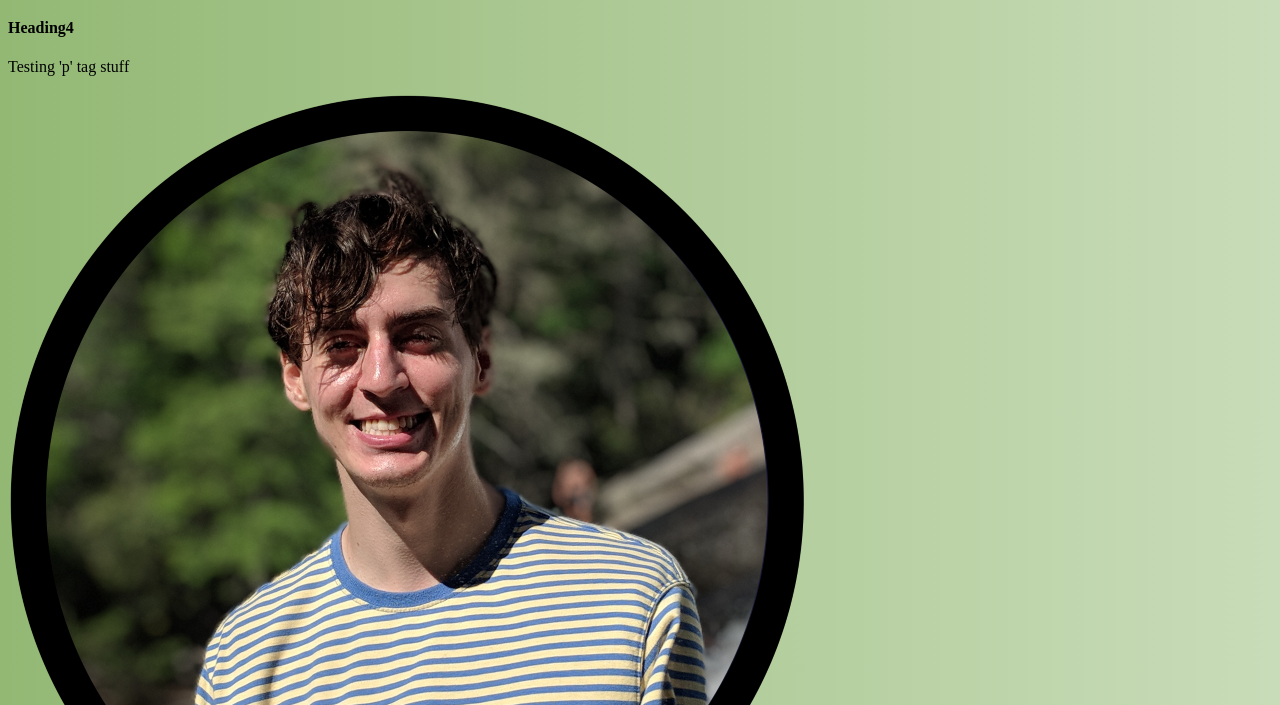
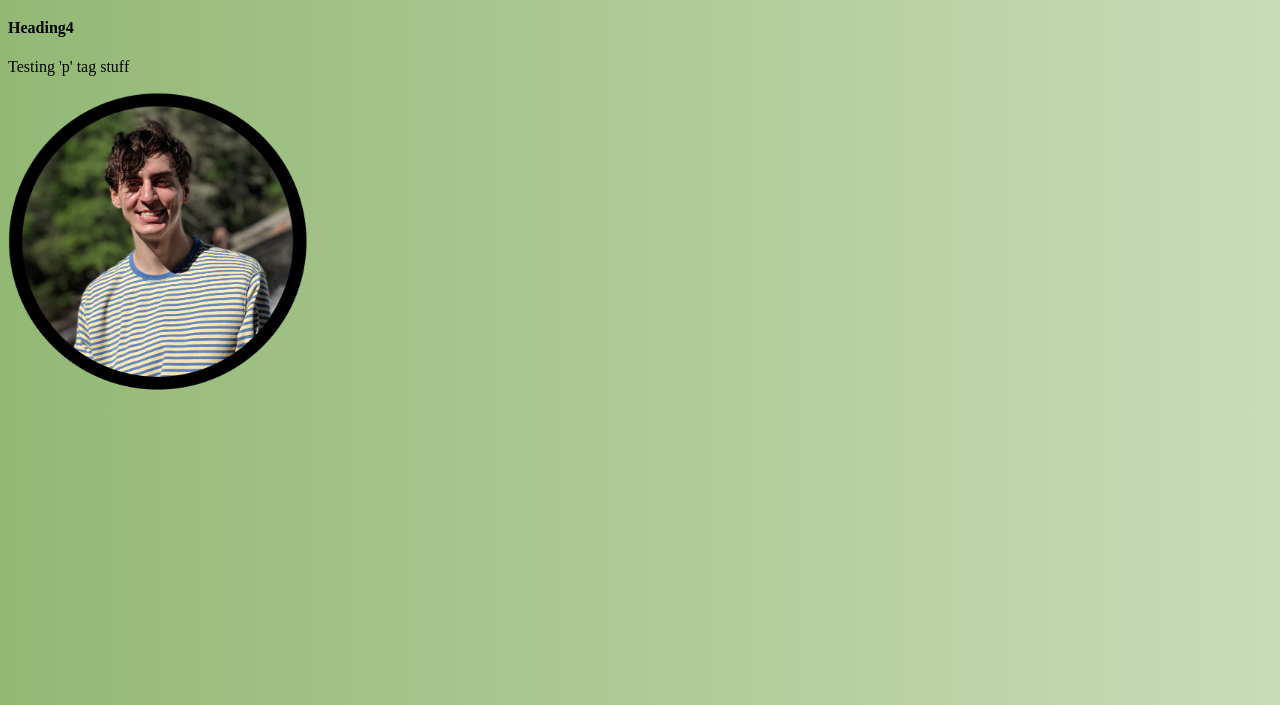
Before and after one commit to jmcall10/website, a plain HTML site: page index.html in a window 1280 px wide. Shown: the part 95-800 px from the top of the page. Drawn offline with Linux system fonts and the light colour scheme.

Commit message:
image grow test

```diff
--- a/index.html
+++ b/index.html
@@ -26,7 +26,7 @@ body {
 		<h4>Heading4</h4>
 		<p>Testing 'p' tag stuff</p>
 
-		<img src="images/icon3.png" alt=""
+		<img src="images/icon3.png" alt="" height="300" width="300"
                  id="1" onmouseover="imageEnlarge();" onmouseout="imageReset();">
 	</body>
 </html>
```
